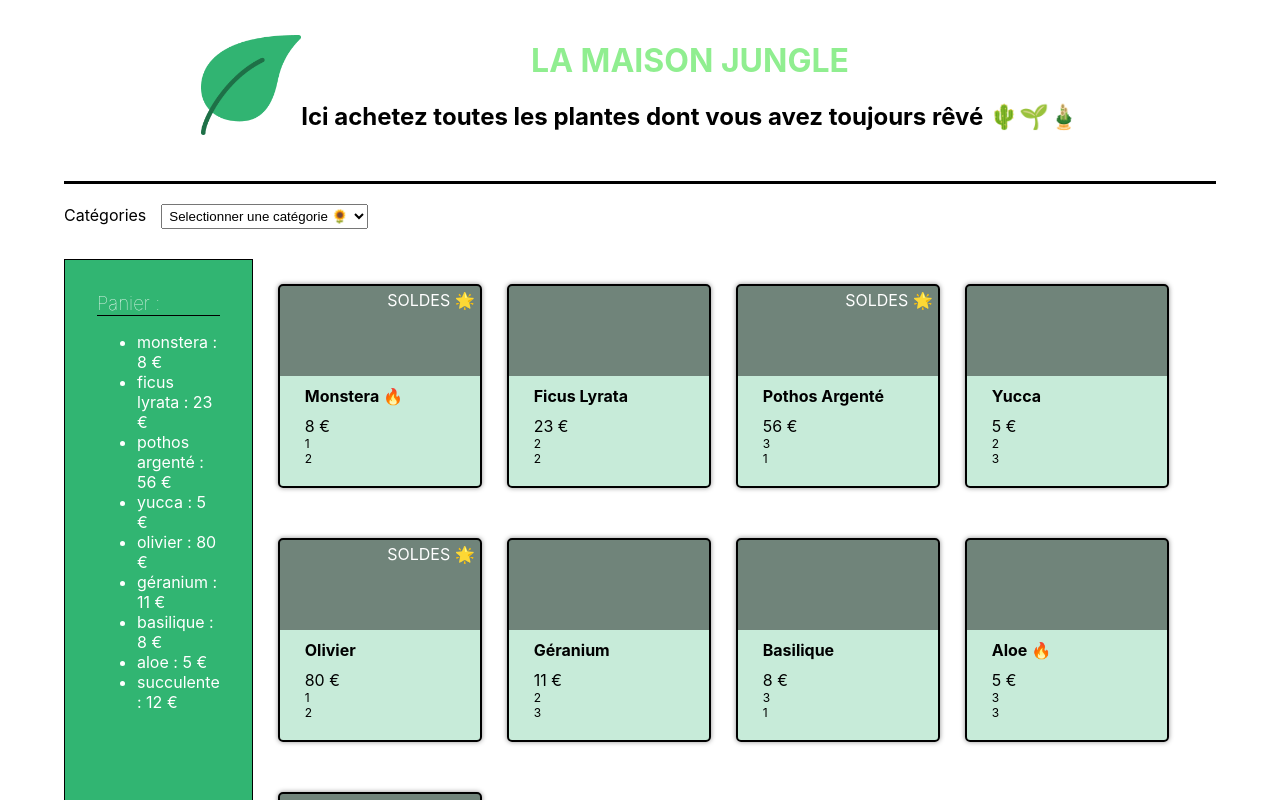
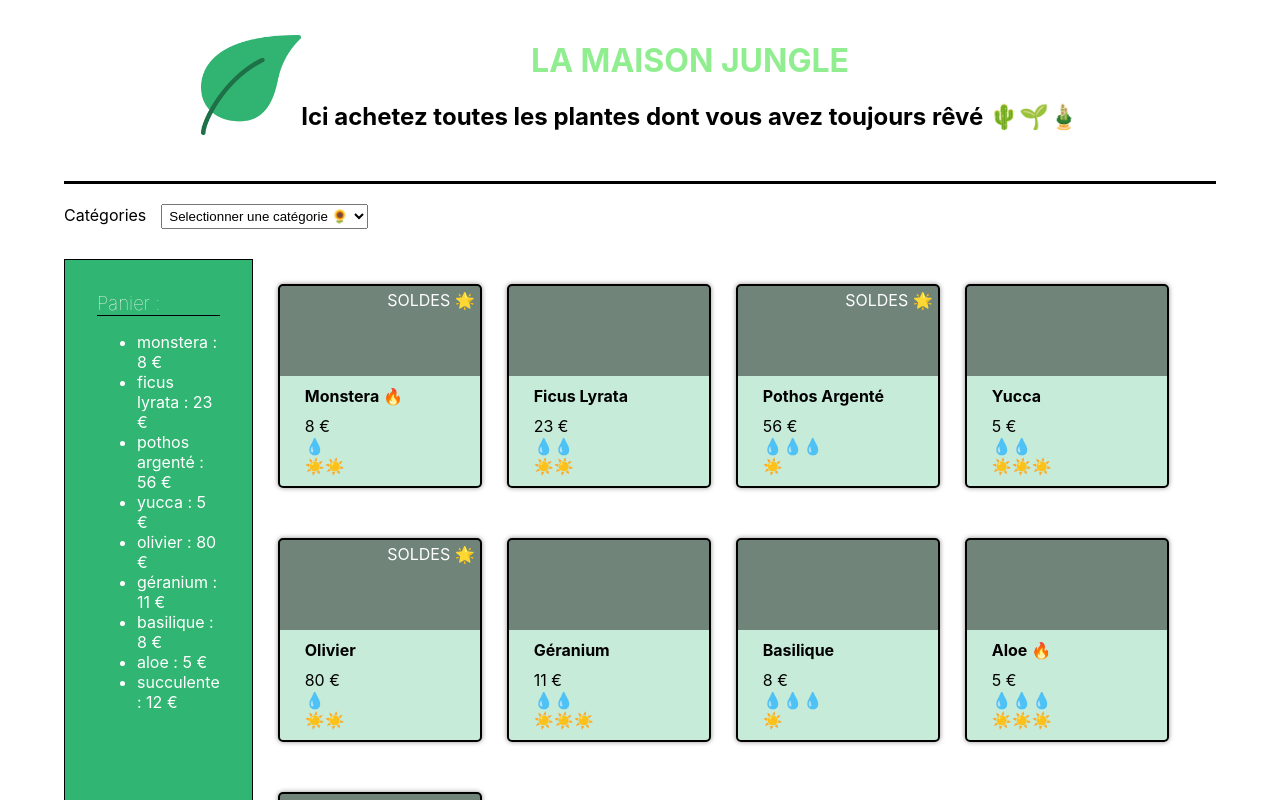
Before and after one commit to JyjyStudio/sandbox, a React (Create React App) app in the folder jungle-store/: page / in a window 1280 px wide. Shown: the top 800 px of the page. Built offline with nearby package versions, Linux system fonts and the light colour scheme.

Commit message:
feat : Carescale component

```diff
--- a/jungle-store/src/components/Card.js
+++ b/jungle-store/src/components/Card.js
@@ -1,6 +1,6 @@
 import '../styles/Card.css'
 import {plantList} from '../datas/plantList'
-import React from 'react'
+import CareScale from './CaresScale'
 
 const CardItems = () => (
 	<div className='cards'>
@@ -11,10 +11,8 @@ const CardItems = () => (
 				<h4>{plant.isBestSale ? plant.name + ' 🔥' : plant.name }</h4>
 				<span id='soldes'>{plant.isSpecialOffer && 'SOLDES 🌟'}</span>
 				<span className='price'>{plant.price} €</span>
-				<div className='water'>{plant.water}</div>
-				<div className='light'>{plant.light}</div>
-				{/* <CareScale scaleValue={plant.water} /> */}
-				{/* <CareScale scaleValue={plant.light} /> */}
+				<CareScale careType='water' scaleValue={plant.water} />
+				<CareScale careType='light' scaleValue={plant.light} />
 			</div>
 		))
 	}
```
